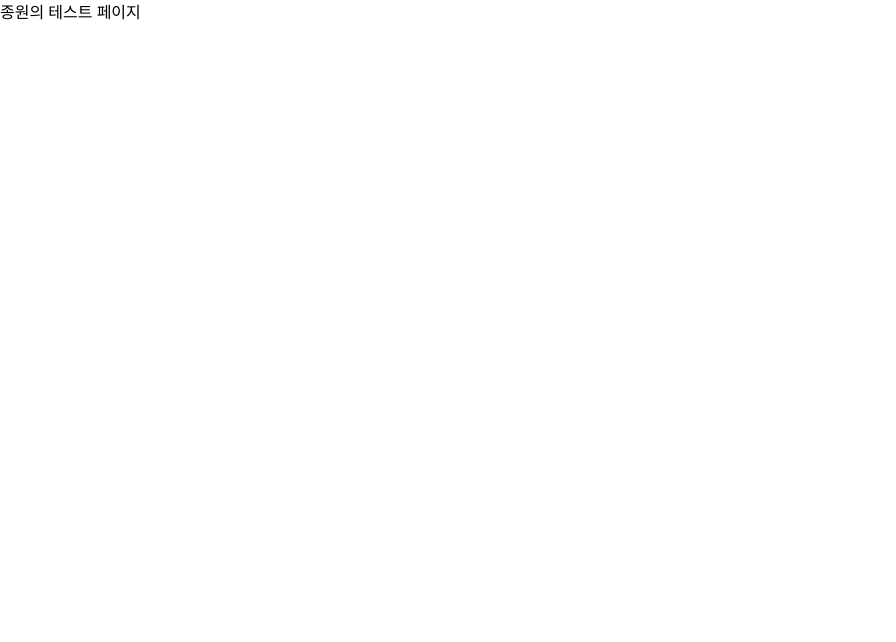
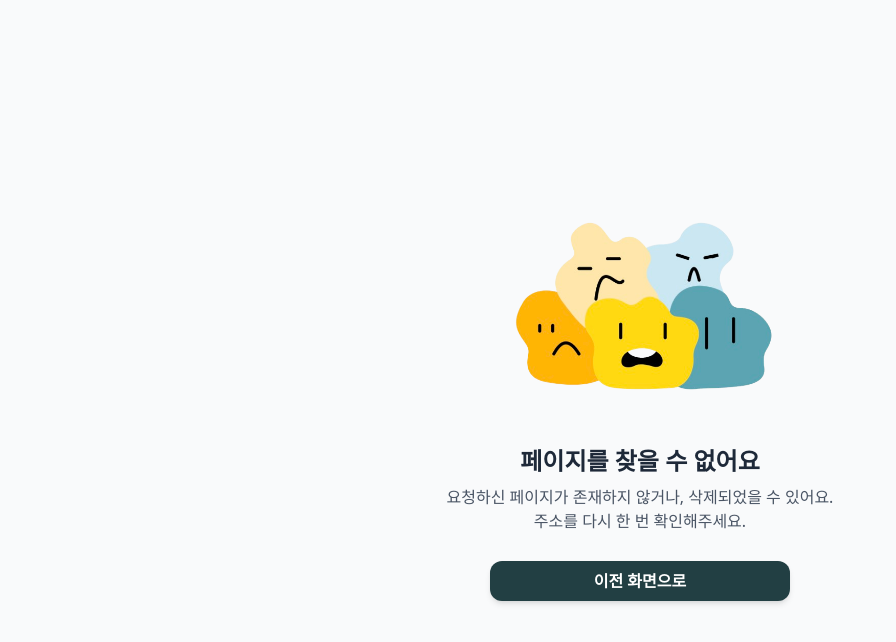
Before and after one commit to oz-main-fe-12-team4/oz_pchedule_fe, a React (Vite) app: page /testJ in a window 1280 px wide. Shown: the top 642 px of the page, without its empty margins (0-896 px from the left). Built offline with nearby package versions, Linux system fonts and the light colour scheme.

Commit message:
feat:에러페이지추가 (#15)

```diff
--- /dev/null
+++ b/src/components/ErrorPage.jsx
@@ -0,0 +1,33 @@
+import React from "react";
+import Button from "./Button";
+import ErrorImage from "../assets/errorLogo.png"; // 네 이미지 경로에 맞춰서!
+
+function ErrorPage() {
+  return (
+    <div className="flex flex-col items-center justify-center min-h-screen bg-gray-50 p-6 text-center">
+      {/* 이미지 */}
+      <img
+        src={ErrorImage}
+        alt="에러 이미지"
+        className="w-72 h-auto mb-6 select-none"
+        draggable={false}
+      />
+
+      {/* 에러 문구 */}
+      <h2 className="text-2xl font-bold mb-2 text-gray-800 select-text">
+        페이지를 찾을 수 없어요
+      </h2>
+      <p className="mb-6 text-gray-600 max-w-md select-text">
+        요청하신 페이지가 존재하지 않거나, 삭제되었을 수 있어요. <br />
+        주소를 다시 한 번 확인해주세요.
+      </p>
+
+      {/* 확인 버튼 - 기능 없음 */}
+      <Button variant="login" type="button">
+        이전 화면으로
+      </Button>
+    </div>
+  );
+}
+
+export default ErrorPage;
--- a/src/test/TestJ.jsx
+++ b/src/test/TestJ.jsx
@@ -1,4 +1,8 @@
+import React from "react";
+import ErrorPage from "../components/ErrorPage";
+
 function TestJ() {
-  return <div>종원의 테스트 페이지</div>;
+  return <ErrorPage />;
 }
+
 export default TestJ;
```
Also changed, not shown: src/assets/errorLogo.png (added).
